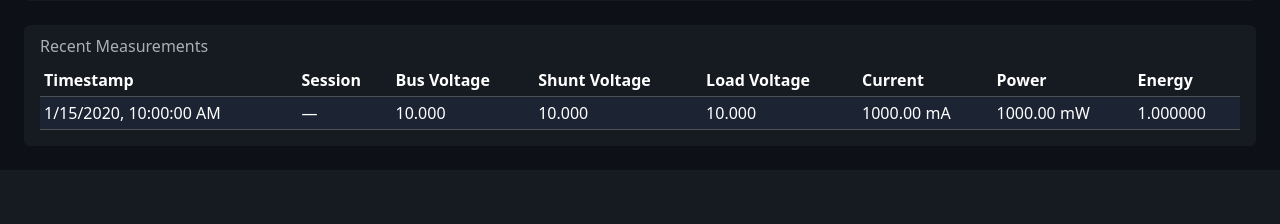
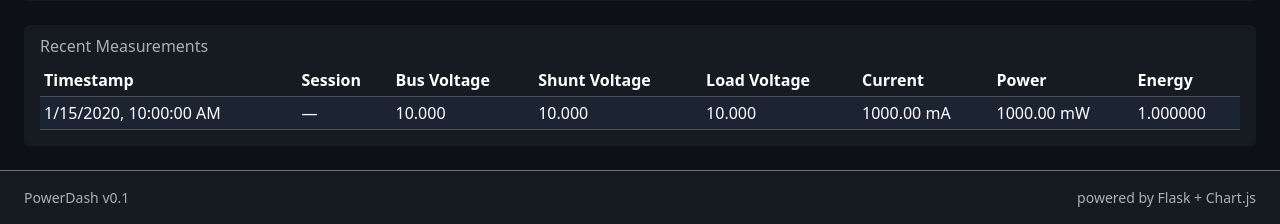
Before and after one commit to arifnd/buckpow, a Flask app: page / in a window 1280 px wide. Shown: the part 1101-1325 px from the top of the page. Before the commit the page ends 1231 px from the top, so only its background shows below. Run offline with Flask 3, Linux system fonts and the light colour scheme; tables that the repository leaves empty hold one stand-in row (values such as "Sample post"); data that the repository does not hold is empty.

Commit message:
Add sticky footer

```diff
--- a/app/static/css/style.css
+++ b/app/static/css/style.css
@@ -126,3 +126,11 @@ body {
   position: relative;
   height: 200px;
 }
+
+.footer {
+  background: #161b22;
+}
+
+[data-bs-theme="light"] .footer {
+  background: #f6f8fa;
+}
--- a/app/templates/base.html
+++ b/app/templates/base.html
@@ -8,7 +8,7 @@
 <link rel="stylesheet" href="{{ url_for('static', filename='css/style.css') }}">
 {% block extra_head %}{% endblock %}
 </head>
-<body>
+<body class="d-flex flex-column min-vh-100">
 <nav class="navbar navbar-expand-lg navbar-dark border-bottom border-secondary mb-4">
   <div class="container-fluid">
     <a class="navbar-brand fw-bold" href="/">PowerDash</a>
@@ -45,6 +45,13 @@
 {% block content %}{% endblock %}
 </main>
 
+<footer class="footer mt-auto py-3 border-top border-secondary">
+  <div class="container-fluid px-4 d-flex justify-content-between align-items-center">
+    <small class="text-muted">PowerDash v0.1</small>
+    <small class="text-muted">powered by Flask + Chart.js</small>
+  </div>
+</footer>
+
 <script src="https://cdn.jsdelivr.net/npm/bootstrap@5.3.3/dist/js/bootstrap.bundle.min.js"></script>
 <script src="https://cdn.jsdelivr.net/npm/chart.js"></script>
 <script>
```
